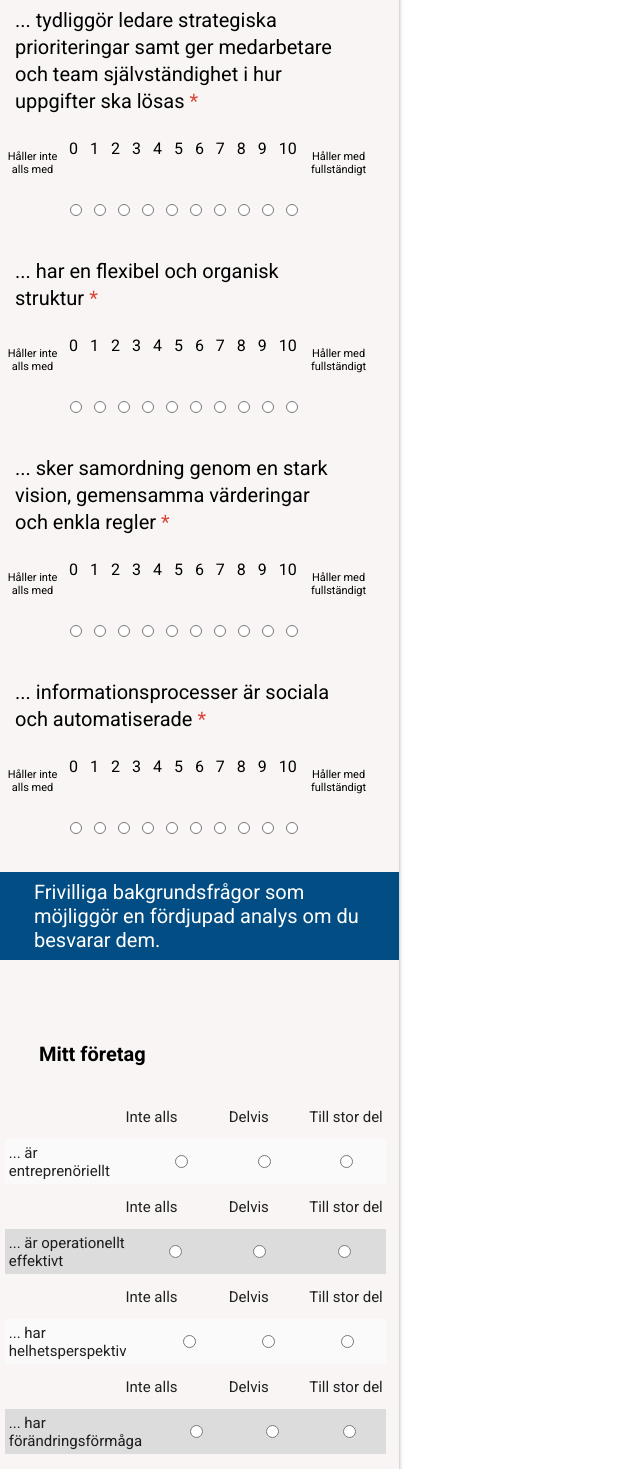
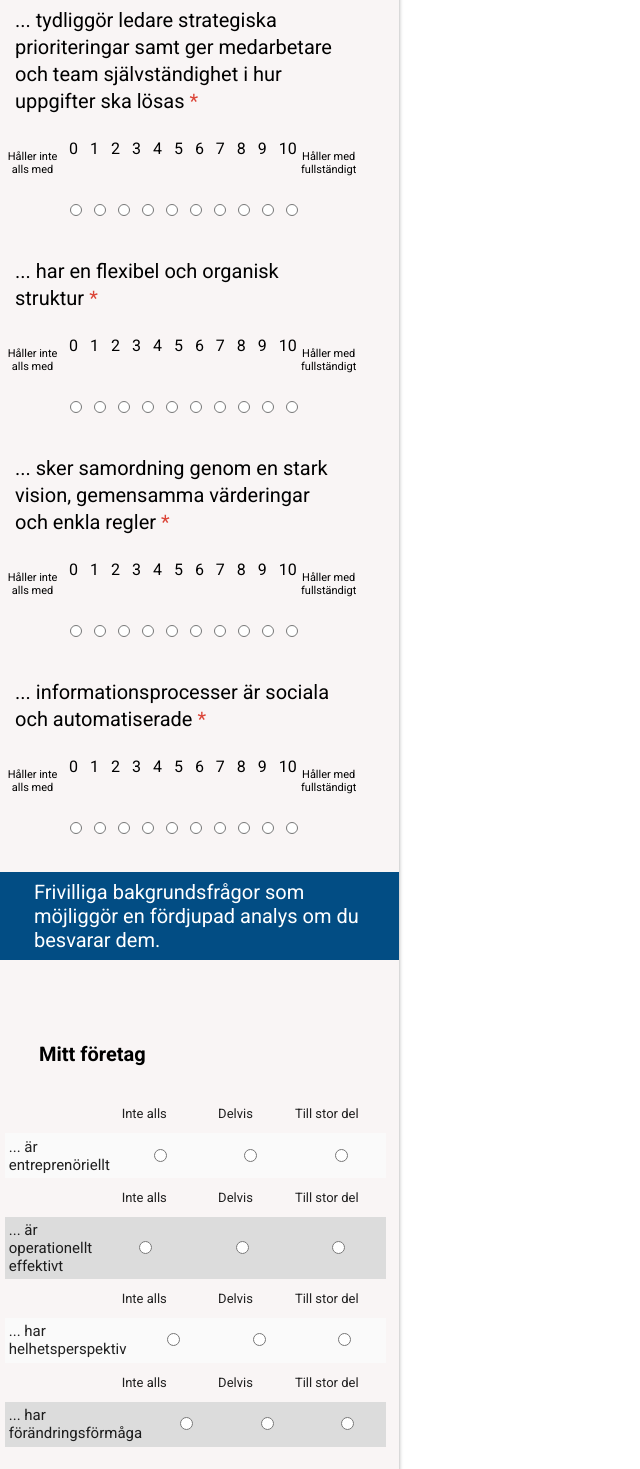
Before and after one commit to mezar97/tes1, a plain HTML site: page index.html in a window 1280 px wide. Shown: the part 1331-2800 px from the top of the page, without its empty margins (0-640 px from the left). Drawn offline with Linux system fonts and the light colour scheme.

Commit message:
text-t f-alt

```diff
--- a/index.html
+++ b/index.html
@@ -55,7 +55,9 @@
                             <input class="alt" type="radio" name="nummer">
                             <input class="alt" type="radio" name="nummer">
                         </label>
-                        <p class="choes">Håller med fullständigt</p>
+                        <p class="choes"style="
+                        margin-left: -14px;
+                    ">Håller med fullständigt</p>
                     </div>
                 </div>
                 <div class="the-q">
@@ -88,7 +90,9 @@
                             <input class="alt" type="radio" name="nummer">
                             <input class="alt" type="radio" name="nummer">
                         </label>
-                        <p class="choes">Håller med fullständigt</p>
+                        <p class="choes"style="
+                        margin-left: -14px;
+                    ">Håller med fullständigt</p>
                     </div>
                 </div>
                 <div class="the-q">
@@ -121,7 +125,9 @@
                             <input class="alt" type="radio" name="nummer">
                             <input class="alt" type="radio" name="nummer">
                         </label>
-                        <p class="choes">Håller med fullständigt</p>
+                        <p class="choes" style="
+                        margin-left: -14px;
+                    ">Håller med fullständigt</p>
                     </div>
                 </div>
                 <div class="the-q">
@@ -154,7 +160,9 @@
                             <input class="alt" type="radio" name="nummer">
                             <input class="alt" type="radio" name="nummer">
                         </label>
-                        <p class="choes">Håller med fullständigt</p>
+                        <p class="choes"style="
+                        margin-left: -14px;
+                    ">Håller med fullständigt</p>
                     </div>
                 </div>
                 <div class="the-q">
@@ -188,7 +196,9 @@
                             <input class="alt" type="radio" name="nummer">
                             <input class="alt" type="radio" name="nummer">
                         </label>
-                        <p class="choes">Håller med fullständigt</p>
+                        <p class="choes"style="
+                        margin-left: -14px;
+                    ">Håller med fullständigt</p>
                     </div>
                 </div>
                 <div class="the-q">
@@ -221,7 +231,9 @@
                             <input class="alt" type="radio" name="nummer">
                             <input class="alt" type="radio" name="nummer">
                         </label>
-                        <p class="choes">Håller med fullständigt</p>
+                        <p class="choes"style="
+                        margin-left: -14px;
+                    ">Håller med fullständigt</p>
                     </div>
                 </div>
                 <div class="the-q">
@@ -254,7 +266,9 @@
                             <input class="alt" type="radio" name="nummer">
                             <input class="alt" type="radio" name="nummer">
                         </label>
-                        <p class="choes">Håller med fullständigt</p>
+                        <p class="choes"style="
+                        margin-left: -14px;
+                    ">Håller med fullständigt</p>
                     </div>
                 </div>
                 <div class="the-q">
@@ -287,7 +301,9 @@
                             <input class="alt" type="radio" name="nummer">
                             <input class="alt" type="radio" name="nummer">
                         </label>
-                        <p class="choes">Håller med fullständigt</p>
+                        <p class="choes"style="
+                        margin-left: -14px;
+                    ">Håller med fullständigt</p>
                     </div>
                 </div>
                 <h3 class="head-one">Frivilliga bakgrundsfrågor som möjliggör en fördjupad analys om du besvarar dem.</h3>
@@ -642,13 +658,13 @@
 .f-alt {
     display: table-cell;
     height: 2.5em;
-    min-width: 48px;
+    max-width: 80px;
     padding: .25em;
     text-align: center;
     vertical-align: middle;
     width: 247px;
-    font-size: 15px;
-    padding-left: 5px;
+    font-size: 13px;
+    padding-left: 8px;
 }
 
 .che-box {
@@ -666,10 +682,10 @@
 
 .text-t {
     text-align: left;
-    width: 175px;
+    width: 1px;
     display: table-cell;
     height: 2.5em;
-    min-width: 48px;
+    /* min-width: 48px; */
     padding: .25em;
     vertical-align: middle;
     font-size: 15px;
```
